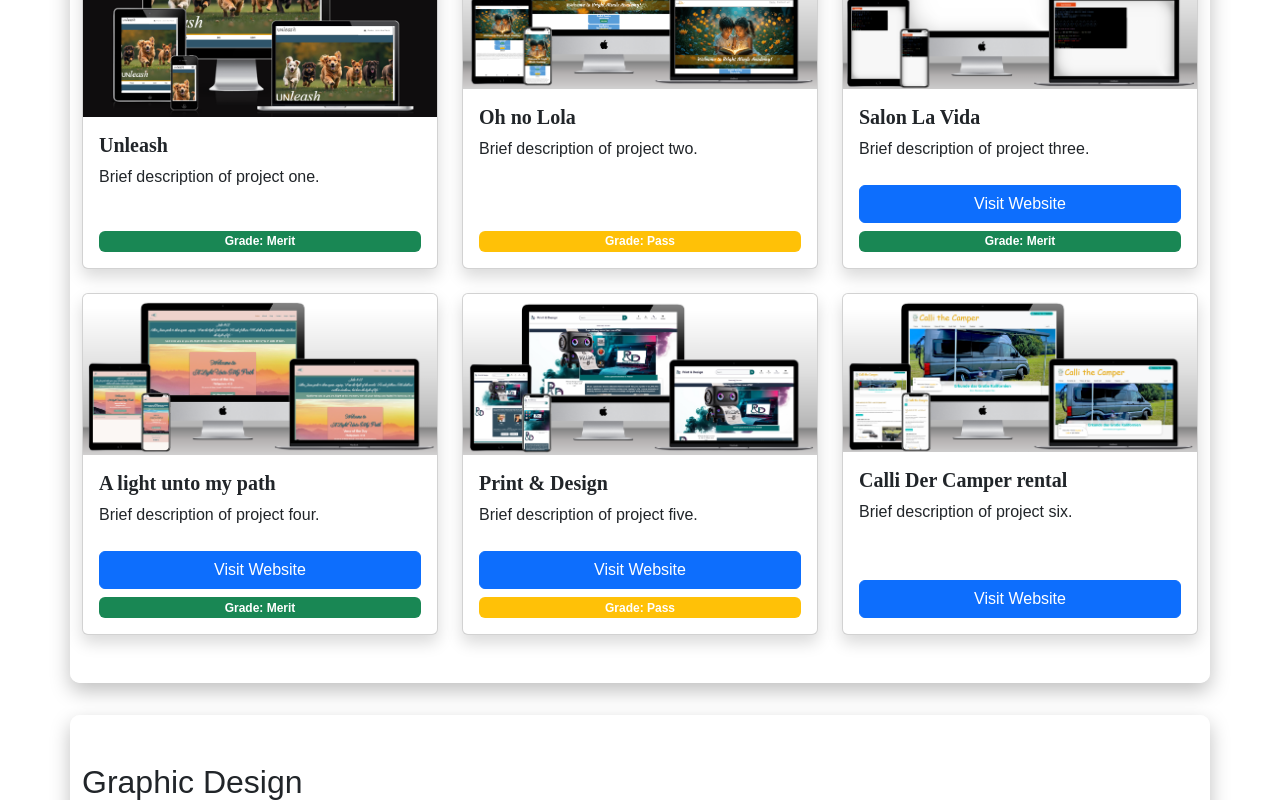
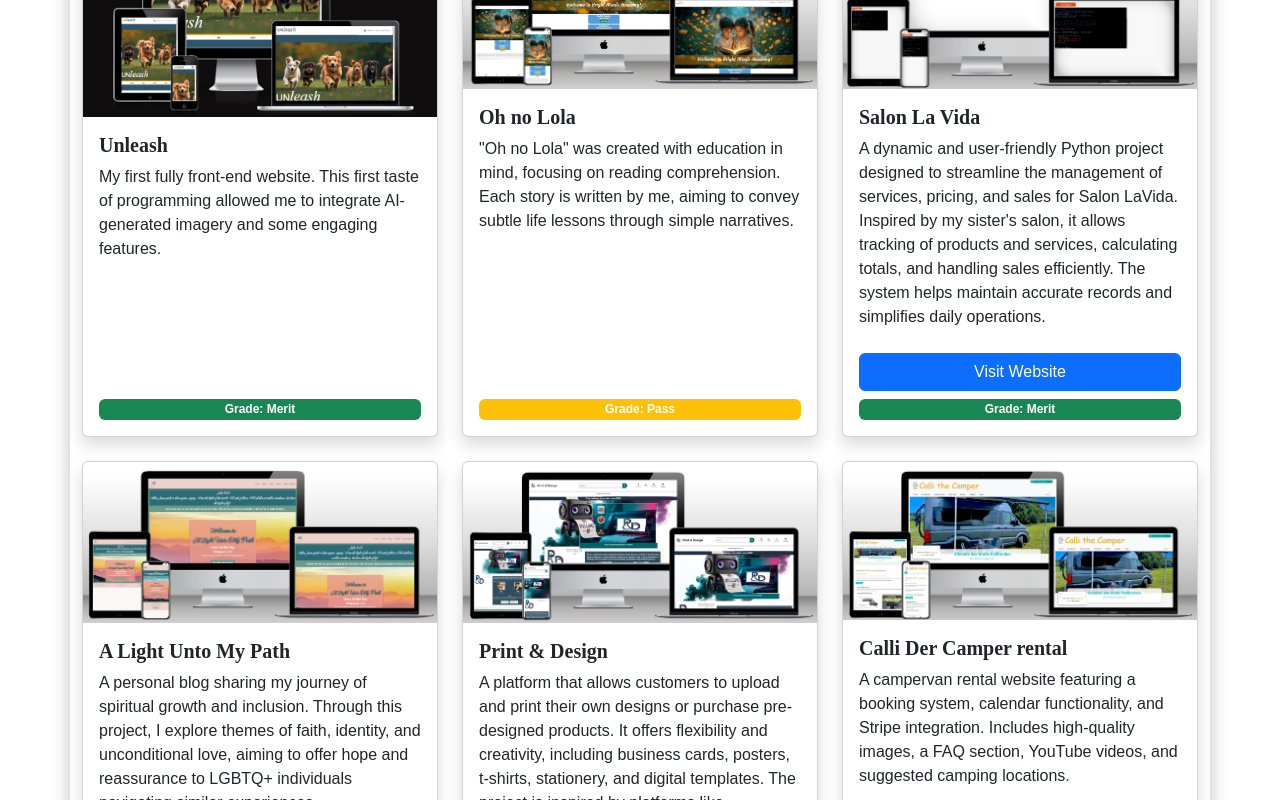
Before and after one commit to LanaD-coder/digitalresume, a React (Create React App) app: page / in a window 1280 px wide. Shown: the part 2420-3220 px from the top of the page. Built offline with nearby package versions, Linux system fonts and the light colour scheme.

Commit message:
Update project descriptions for clarity and professionalism

```diff
--- a/src/data.js
+++ b/src/data.js
@@ -1,29 +1,33 @@
 export const projects = [
   {
     title: "Unleash",
-    description: "Brief description of project one.",
+    description:
+      "My first fully front-end website. This first taste of programming allowed me to integrate AI-generated imagery and some engaging features.",
     image: `/assets/images/Screenshot-mockup.png`,
     grade: "Merit",
     badgeColor: "success",
   },
   {
     title: "Oh no Lola",
-    description: "Brief description of project two.",
+    description:
+      '"Oh no Lola" was created with education in mind, focusing on reading comprehension. Each story is written by me, aiming to convey subtle life lessons through simple narratives.',
     image: `/assets/images/mockup-hp.png`,
     grade: "Pass",
     badgeColor: "warning",
   },
   {
     title: "Salon La Vida",
-    description: "Brief description of project three.",
+    description:
+      "A dynamic and user-friendly Python project designed to streamline the management of services, pricing, and sales for Salon LaVida. Inspired by my sister's salon, it allows tracking of products and services, calculating totals, and handling sales efficiently. The system helps maintain accurate records and simplifies daily operations.",
     image: `/assets/images/mockup.png`,
     link: "https://salon-lavida-service-app-30430987c2a8.herokuapp.com/",
     grade: "Merit",
     badgeColor: "success",
   },
   {
-    title: "A light unto my path",
-    description: "Brief description of project four.",
+    title: "A Light Unto My Path",
+    description:
+      "A personal blog sharing my journey of spiritual growth and inclusion. Through this project, I explore themes of faith, identity, and unconditional love, aiming to offer hope and reassurance to LGBTQ+ individuals navigating similar experiences.",
     image: `/assets/images/hp-mockup.png`,
     link: "https://www.alightuntomypath.de/",
     grade: "Merit",
@@ -31,7 +35,8 @@ export const projects = [
   },
   {
     title: "Print & Design",
-    description: "Brief description of project five.",
+    description:
+      "A platform that allows customers to upload and print their own designs or purchase pre-designed products. It offers flexibility and creativity, including business cards, posters, t-shirts, stationery, and digital templates. The project is inspired by platforms like Wirmachendruck in Germany and Upwork in the US, emphasizing practical digital design solutions.",
     image: `/assets/images/homepage.png`,
     link: "https://print-design-d837920c6712.herokuapp.com/",
     grade: "Pass",
@@ -39,7 +44,8 @@ export const projects = [
   },
   {
     title: "Calli Der Camper rental",
-    description: "Brief description of project six.",
+    description:
+      "A campervan rental website featuring a booking system, calendar functionality, and Stripe integration. Includes high-quality images, a FAQ section, YouTube videos, and suggested camping locations.",
     image: `/assets/images/jarental.png`,
     link: "https://www.callidercamper.de",
   },
```
